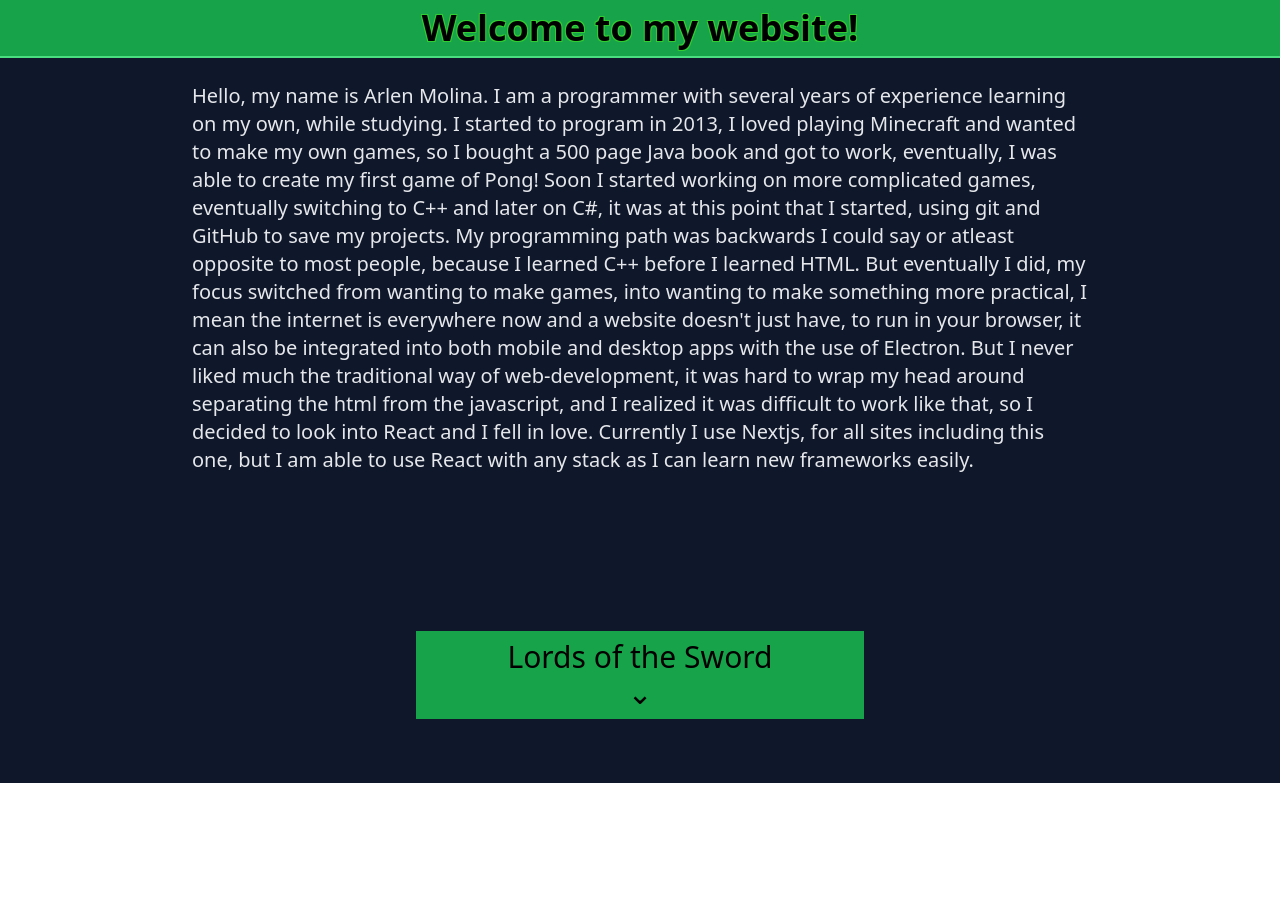
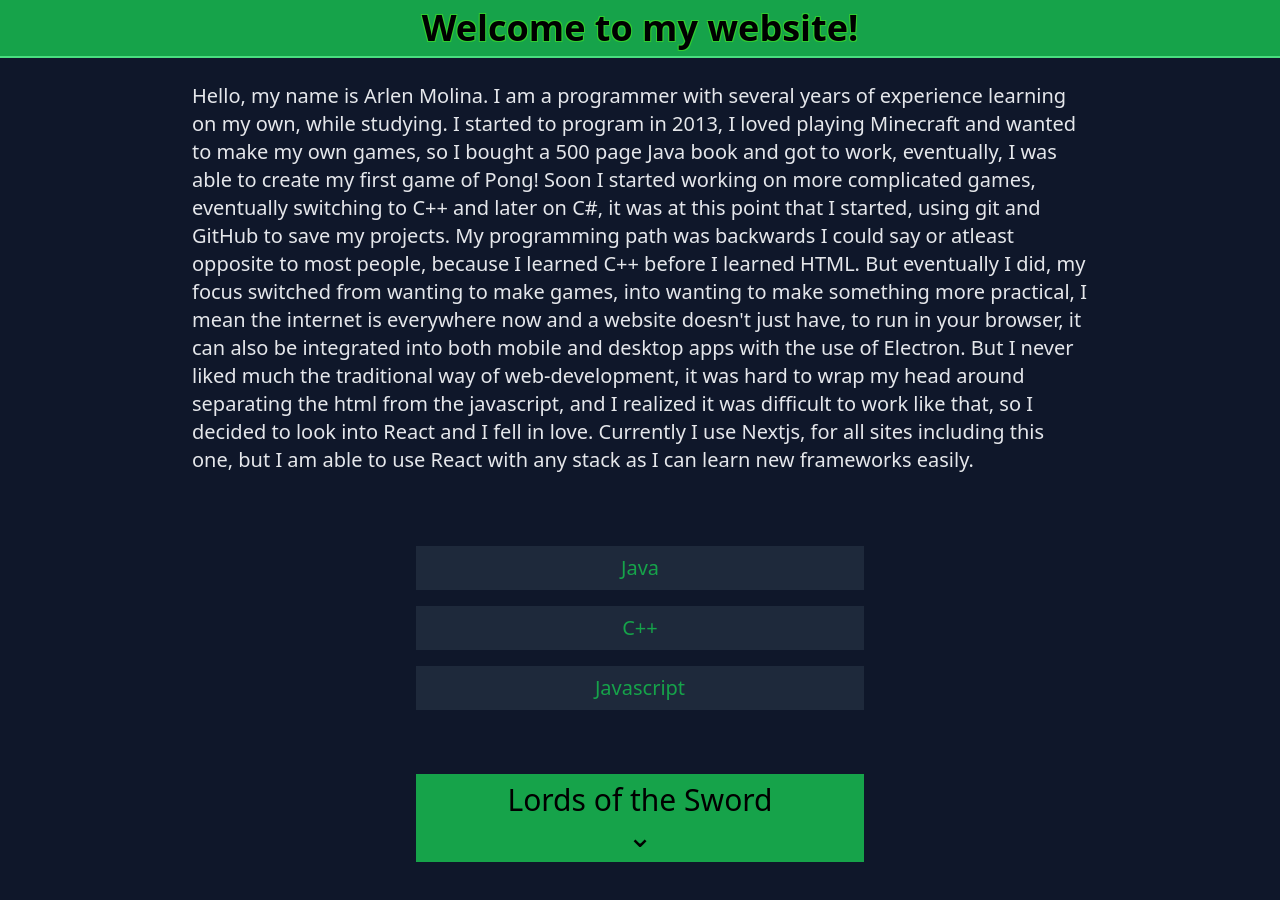
Before and after one commit to seiyadragon/resume-website, a Next.js app: page / in a window 1280 px wide. Shown: the top 900 px of the page. Before the commit the page ends 800 px from the top, so only its background shows below. Built offline with nearby package versions, Linux system fonts and the light colour scheme.

Commit message:
Update index.tsx

```diff
--- a/pages/index.tsx
+++ b/pages/index.tsx
@@ -38,22 +38,65 @@ type LanguageSectionProps = {
 }
 
 export const LanguageSection = ({language, description}: LanguageSectionProps) => {
+    const [isMenuActive, setMenuActive] = useState(false)
+
     return (
-        <section>
-            <button className="my-2 bg-slate-800 lg:w-1/2 sm:w-full text-center py-2 transition hover:scale-105"></button>
-        </section>
+        <li className="w-full flex flex-col items-center">
+            <button
+                className="mt-4 bg-slate-800 lg:w-1/2 sm:w-full text-center py-2 transition hover:scale-105"
+                onClick={() => setMenuActive(!isMenuActive)}
+            >
+                {language}
+            </button>
+            {isMenuActive &&
+                <section className="mb-4 bg-slate-800 lg:w-1/2 sm:w-full py-2 px-2">
+                    {description}
+                </section>
+            }
+        </li>
     )
 }
 
 export const KnownLanguages = () => {
     return (
         <ul className="lg:mx-48 md:mx-24 sm:mx-12 flex flex-col items-center text-green-600 text-xl mt-8">
-            <li>
-                <LanguageSection
-                    language="Javascript"
-                    description=""
-                />
-            </li>
+            <LanguageSection
+                language="Java"
+                description={`
+                    Java was the first programming language I ever learned. And so my introduction
+                    to programming, was through Java. Because of that I have object oriented concepts
+                    pretty well understood. In fact object oriented is still my preffered method of
+                    programming. I also took a Java class in college which refreshed my memory on
+                    the language but on the day to day I do not use it a lot.
+                `}
+            />
+            <LanguageSection
+                language="C++"
+                description={`
+                    In my early days of programming, I wanted to create videogames.
+                    And what other language would you use for that purpose? C++ was tedious, setting up
+                    projects with CMake was annoying to say the least. And basically anything you wanted to do,
+                    you needed to program yoursef because it was either that or finding some library,
+                    which would be harder to include in your project anyway. All joking aside, C++ is a
+                    very powerful language, and if the package managers for it were as good as npm I would
+                    definitely use it more. I love the control it gives you over your data, with pointers and
+                    all that. Using C++ I learned a lot about OpenGL, and graphics programming including GLSL.
+                `}
+            />
+            <LanguageSection
+                language="Javascript"
+                description={`
+                    Javascript was a language I started to learn during my sophmore year
+                    of highschool during a web development class. At first I did not like it
+                    because it was different from all the static typed/compiled languages I
+                    had used before. However after using it for years I've come to fall in love
+                    with the language, with how free it is. What I mean is in Javascript when
+                    you want to do something, you just do it and the language allows you, now
+                    any errors or bugs created by this is up to you to solve, but Javascript
+                    lets you do it. Currently Javascript is the language that I've used the most,
+                    and it's the one that I see myself continuing to use for many years in the future.
+                `}
+            />
         </ul>
     )
 }
```
